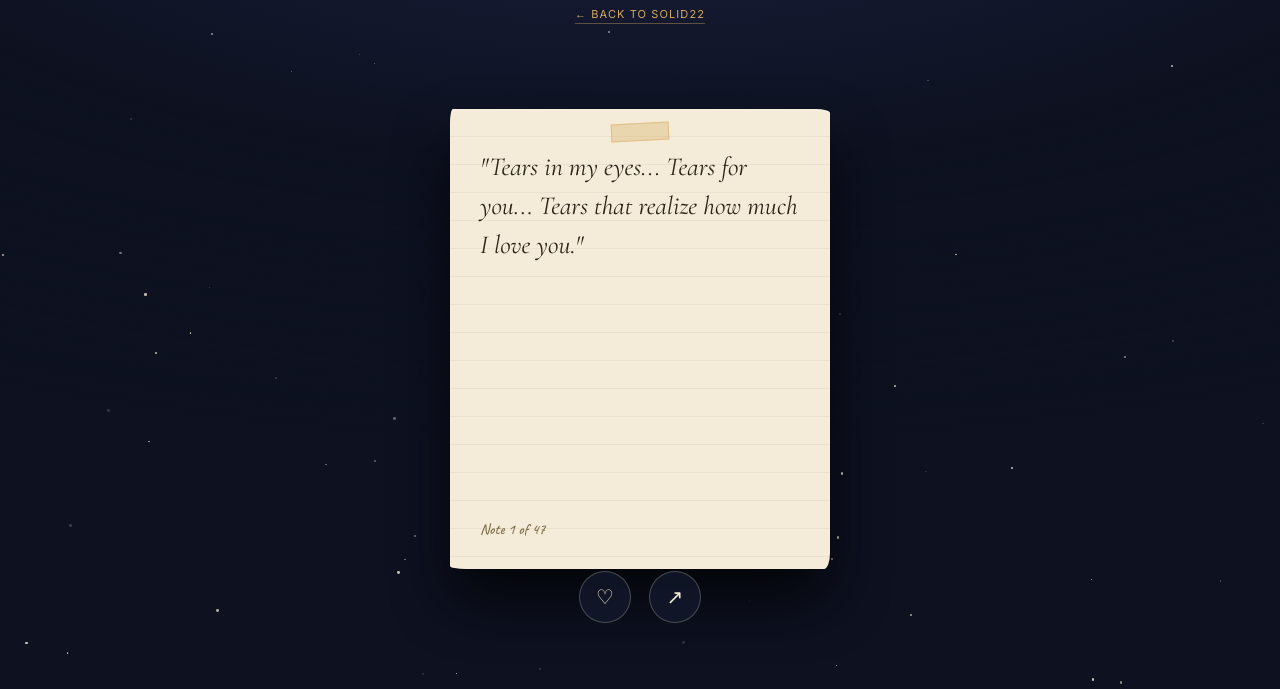
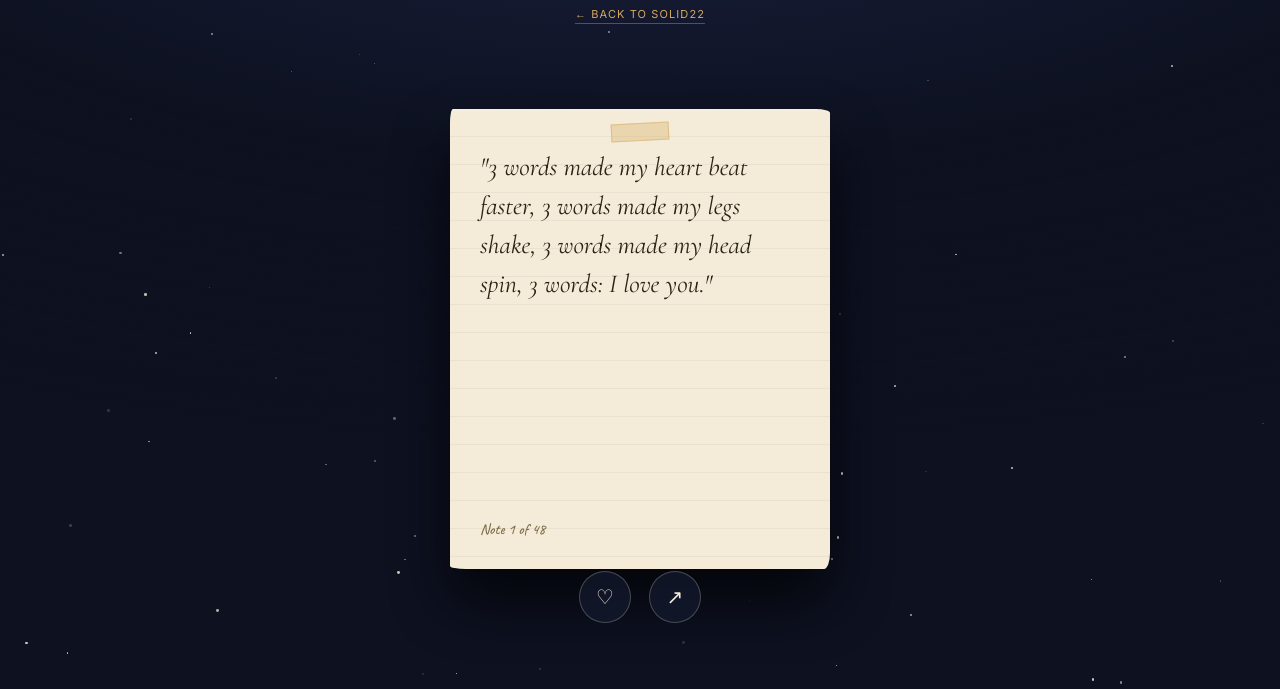
Before and after one commit to Solid22-cpu/Solid22-site, a plain HTML site: page love.html in a window 1280 px wide. Shown: the part 111-800 px from the top of the page. Drawn offline with nearby package versions, Linux system fonts and the light colour scheme.

Commit message:
love.html

```diff
--- a/love.html
+++ b/love.html
@@ -264,6 +264,7 @@
       toastCopied: "Copied to clipboard",
       shareSuffix: " — Love Messages",
       quotes: [
+        "3 words made my heart beat faster, 3 words made my legs shake, 3 words made my head spin, 3 words: I love you.",
         "Tears in my eyes... Tears for you... Tears that realize how much I love you.",
         "If a raindrop would mean I love you, and you would ask me how much I love you, I bet you it would rain all day.",
         "I love you even more than when I started this sentence.",
@@ -324,6 +325,7 @@
       toastCopied: "Copiado al portapapeles",
       shareSuffix: " — Love Messages",
       quotes: [
+        "3 palabras hicieron latir mi corazón más rápido, 3 palabras hicieron temblar mis piernas, 3 palabras hicieron girar mi cabeza, 3 palabras: te amo.",
         "Lágrimas en mis ojos... Lágrimas por ti... Lágrimas que se dan cuenta de cuánto te amo.",
         "Si una gota de lluvia significara te amo, y me preguntaras cuánto te amo, apuesto a que llovería todo el día.",
         "Te amo aún más que cuando empecé esta frase.",
@@ -384,6 +386,7 @@
       toastCopied: "Copié dans le presse-papiers",
       shareSuffix: " — Love Messages",
       quotes: [
+        "3 mots ont fait battre mon cœur plus vite, 3 mots ont fait trembler mes jambes, 3 mots ont fait tourner ma tête, 3 mots : je t'aime.",
         "Des larmes dans mes yeux... Des larmes pour toi... Des larmes qui réalisent combien je t'aime.",
         "Si une goutte de pluie voulait dire je t'aime, et que tu me demandais combien je t'aime, je parie qu'il pleuvrait toute la journée.",
         "Je t'aime encore plus que lorsque j'ai commencé cette phrase.",
```
